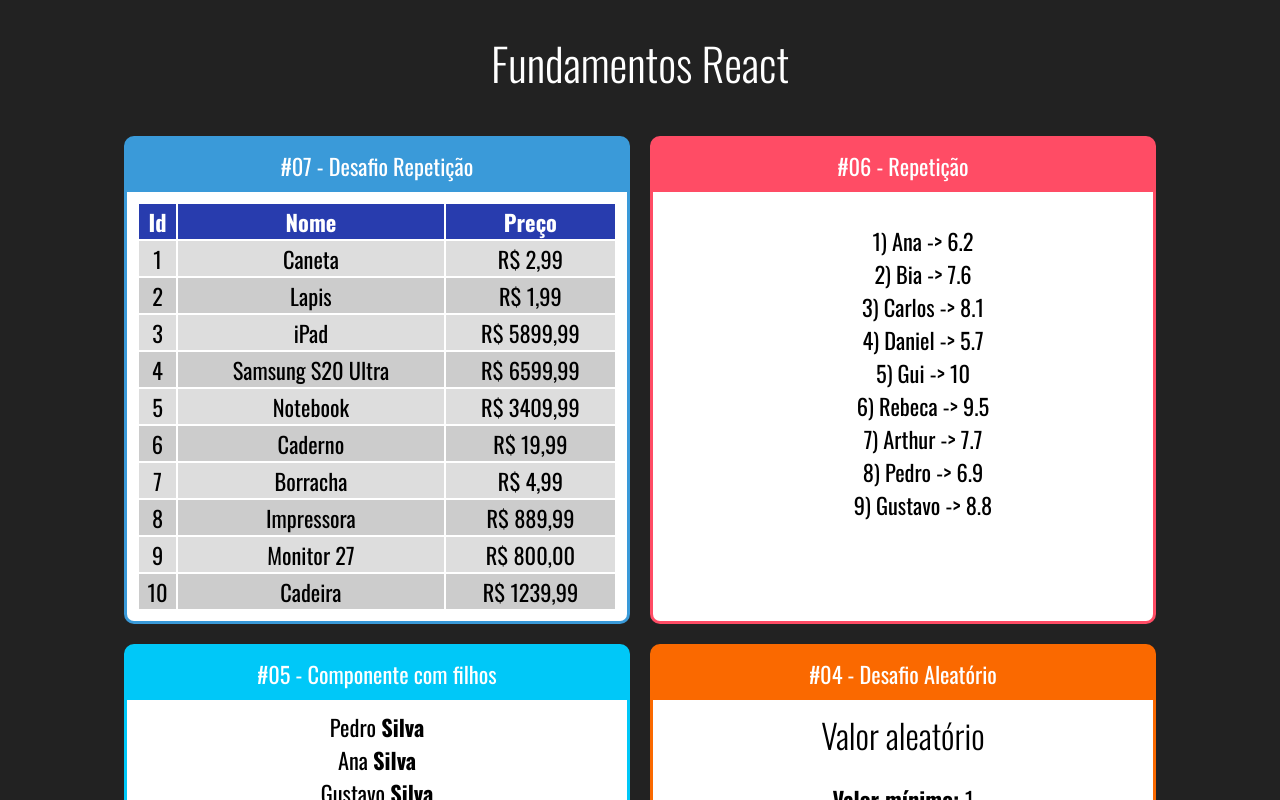
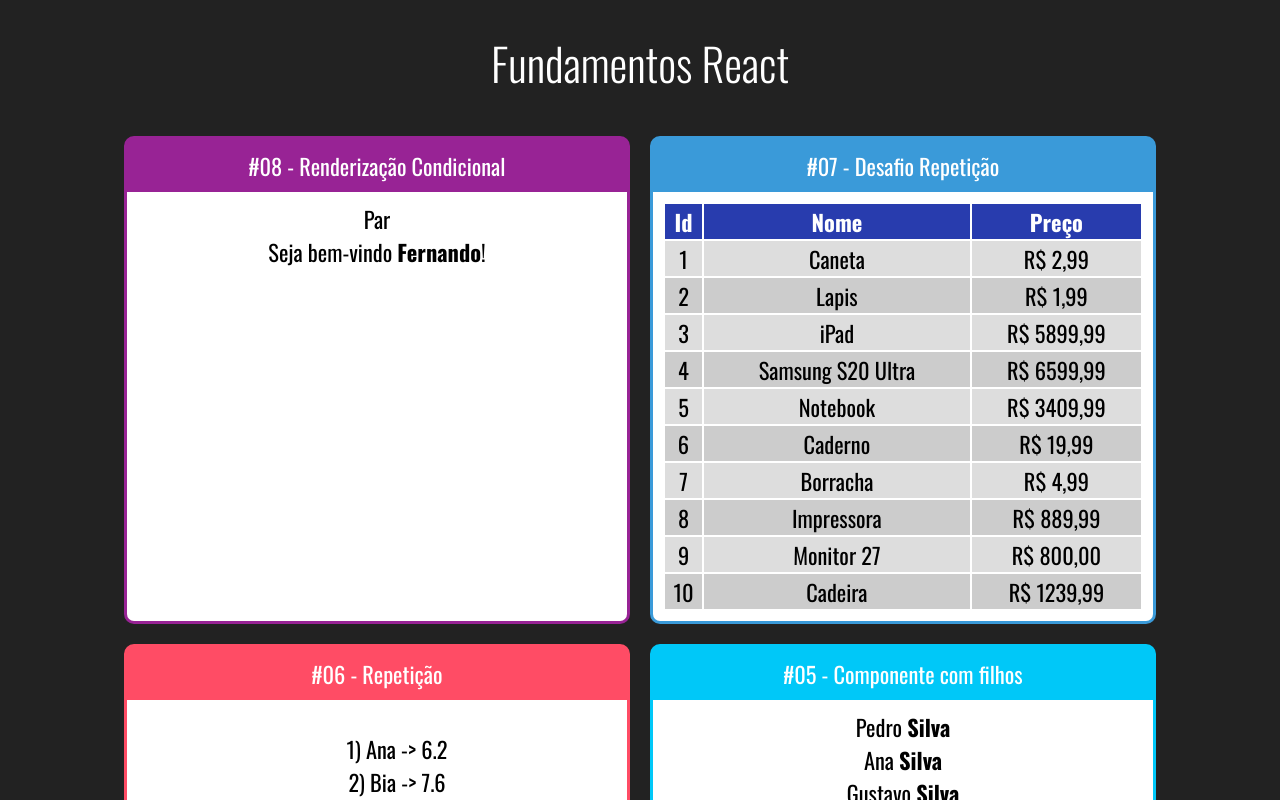
Before and after one commit to SabrinaKaren/react-projects, a React (Create React App) app in the folder fundamentos-react/: page / in a window 1280 px wide. Shown: the top 800 px of the page. Built offline with nearby package versions, Linux system fonts and the light colour scheme.

Commit message:
fundamentos-react: condicional

```diff
--- a/fundamentos-react/src/App.jsx
+++ b/fundamentos-react/src/App.jsx
@@ -9,6 +9,8 @@
 import FamiliaMembro from './components/basicos/FamiliaMembro'
 import ListaAlunos from './components/repeticao/ListaAlunos'
 import TabelaProdutos from './components/repeticao/TabelaProdutos'
+import ParOuImpar from './components/condicional/ParOuImpar'
+import UsuarioInfo from './components/condicional/UsuarioInfo'
 
 const fun = _ =>
     <div className="App">
@@ -16,14 +18,17 @@
 
         <div className="Cards">
 
+            <Card titulo="#08 - Renderização Condicional" color="#982395">
+                <ParOuImpar numero={20}></ParOuImpar>
+                <UsuarioInfo usuario={{ nome: 'Fernando' }}></UsuarioInfo>
+            </Card>
+
             <Card titulo="#07 - Desafio Repetição" color="#3A9AD9">
-                <TabelaProdutos>
-                </TabelaProdutos>
+                <TabelaProdutos />
             </Card>
 
             <Card titulo="#06 - Repetição" color="#FF4C65">
-                <ListaAlunos>
-                </ListaAlunos>
+                <ListaAlunos />
             </Card>
 
             <Card titulo="#05 - Componente com filhos" color="#00C8F8">
--- /dev/null
+++ b/fundamentos-react/src/components/condicional/ParOuImpar.jsx
@@ -0,0 +1,14 @@
+const fun = props => {
+    const isPar = props.numero % 2 === 0
+    return (
+        <div>
+            {
+                isPar
+                    ? <span>Par</span>
+                    : <span>Ímpar</span>
+            }
+        </div>
+    )
+}
+
+export default fun;
--- /dev/null
+++ b/fundamentos-react/src/components/condicional/UsuarioInfo.jsx
@@ -0,0 +1,17 @@
+import If, { Else } from './if'
+
+const fun = props => {
+    const usuario = props.usuario || {}
+    return (
+        <div>
+            <If test={usuario && usuario.nome}>
+                Seja bem-vindo <strong>{ usuario.nome }</strong>!
+                <Else>
+                    Seja bem-vindo <strong>Amigão</strong>!
+                </Else>
+            </If>
+        </div>
+    )
+}
+
+export default fun;
--- /dev/null
+++ b/fundamentos-react/src/components/condicional/if.js
@@ -0,0 +1,21 @@
+const fun = props => {
+
+    const elseChild = props.children.filter(child => {
+        return child.type && child.type.name === 'Else'
+    })[0]
+
+    const ifChildren = props.children.filter(child => {
+        return child !== elseChild
+    })
+
+    if (props.test) {
+        return ifChildren
+    } else if (elseChild) {
+        return elseChild
+    } else {
+        return false
+    }
+}
+export default fun;
+
+export const Else = props => props.children;
```
